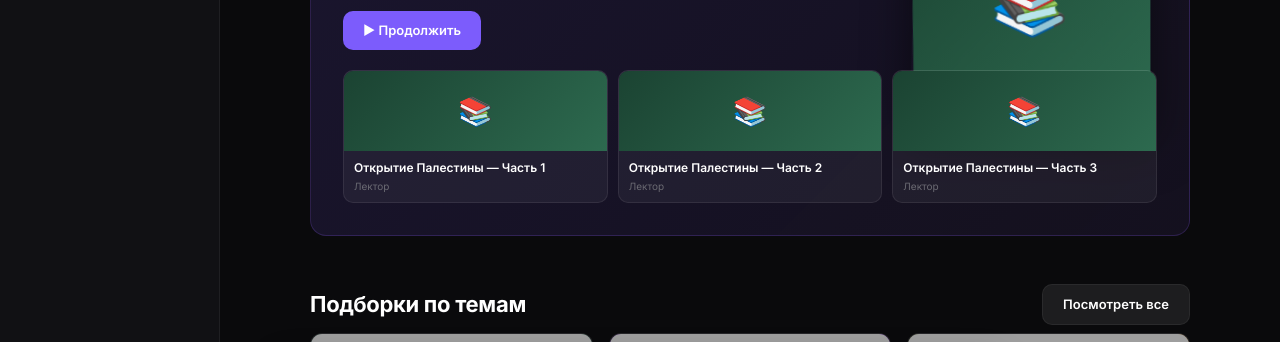
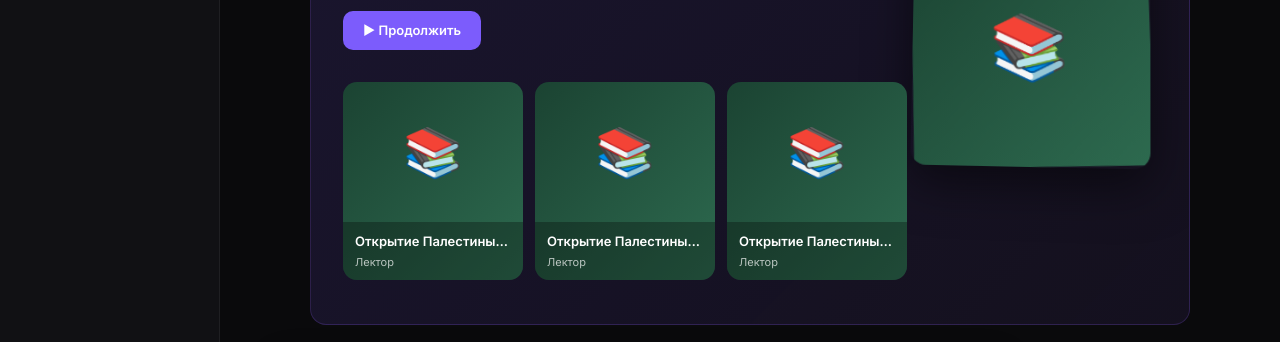
Before and after one commit to aminmod-bit/audio.salaflibrary, a React (Vite) app: page / in a window 1280 px wide. Shown: the part 352-694 px from the top of the page. Built offline with nearby package versions, Linux system fonts and the light colour scheme; grey boxes are pictures that could not be loaded.

Commit message:
Restore lecture cards on home page with horizontal scroll and green gradient

```diff
--- a/src/App.tsx
+++ b/src/App.tsx
@@ -617,19 +617,19 @@ export default function App() {
                         }
                       }}>▶ {T('btn_continue')}</button>
                     </div>
-                    {/* Lecture cards grid */}
-                    <div style={{display:'grid',gridTemplateColumns:'repeat(3,1fr)',gap:10,marginTop:20}}>
-                      {lecturesData.slice(0, 3).map(t => (
+                    {/* Lecture cards - horizontal scroll */}
+                    <div style={{display:'flex',gap:12,overflowX:'auto',padding:'12px 0',marginTop:20}}>
+                      {lecturesData.slice(0, 6).map(t => (
                         <div key={t.id} onClick={() => playLecture(t)}
-                          style={{background:'rgba(255,255,255,0.05)',border:'1px solid rgba(255,255,255,0.08)',borderRadius:10,overflow:'hidden',cursor:'pointer',transition:'all .2s'}}
-                          onMouseEnter={e => (e.currentTarget.style.borderColor='rgba(255,255,255,0.15)')}
-                          onMouseLeave={e => (e.currentTarget.style.borderColor='rgba(255,255,255,0.08)')}>
-                          <div style={{height:80,background:trackBg(t),display:'flex',alignItems:'center',justifyContent:'center',fontSize:28}}>
+                          style={{flexShrink:0,width:180,background:trackBg(t),borderRadius:14,overflow:'hidden',cursor:'pointer',transition:'all .2s'}}
+                          onMouseEnter={e => (e.currentTarget.style.transform='translateY(-4px)')}
+                          onMouseLeave={e => (e.currentTarget.style.transform='none')}>
+                          <div style={{height:140,display:'flex',alignItems:'center',justifyContent:'center',fontSize:48}}>
                             {t.coverImage ? <img src={t.coverImage} alt="" style={{width:'100%',height:'100%',objectFit:'cover'}} /> : t.icon}
                           </div>
-                          <div style={{padding:'8px 10px'}}>
-                            <div style={{fontSize:12,fontWeight:600,overflow:'hidden',textOverflow:'ellipsis',whiteSpace:'nowrap'}}>{t.title}</div>
-                            <div style={{fontSize:10,color:'var(--text3)',marginTop:2}}>{t.scholar || 'Лектор'}</div>
+                          <div style={{padding:'10px 12px',background:'rgba(0,0,0,0.3)'}}>
+                            <div style={{fontSize:13,fontWeight:600,overflow:'hidden',textOverflow:'ellipsis',whiteSpace:'nowrap'}}>{t.title}</div>
+                            <div style={{fontSize:11,color:'rgba(255,255,255,0.7)',marginTop:2}}>{t.scholar || 'Лектор'}</div>
                           </div>
                         </div>
                       ))}
```
